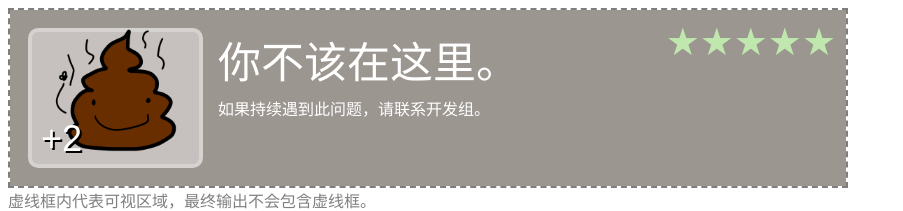
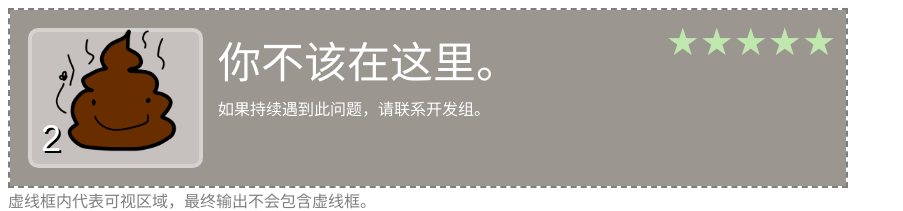
Before and after one commit to kagamibot-team/kagami-bot-frontend, a Vue app: page /catch in a window 1280 px wide. Shown: the top 211 px of the page, without its empty margins (0-903 px from the left). Built offline with nearby package versions, Linux system fonts and the light colour scheme; no server answers.

Commit message:
调整 CatchBox props

```diff
--- a/src/components/CatchBox.vue
+++ b/src/components/CatchBox.vue
@@ -3,10 +3,13 @@ import { computed, PropType } from 'vue';
 import DisplayBox from './DisplayBox.vue'
 
 const props = defineProps({
-  data: {
-    type: Object as PropType<GetAward>,
+  is_opacity: {
+    type: Boolean,
+    default: false,
+  },
+  info: {
+    type: Object as PropType<AwardInfo>,
     default: {
-      info: {
       "description": "如果持续遇到此问题，请联系开发组。",
       "display_name": "你不该在这里。",
       "color": "rgb(198, 193, 191)",
@@ -14,26 +17,27 @@ const props = defineProps({
       "level": { "display_name": "★★★★★", "color": "rgb(192, 232, 174)" }
     }
   },
+  notation: {
+    type: String,
+    default: "",
   },
-  is_opacity: {
+  is_new: {
     type: Boolean,
     default: false,
-  },
+  }
 })
 
 const color = computed(() => props.is_opacity ? '#9B969099' : '#9b9690');
-const count = computed(() => props.data.count && props.data.count >= 0 ? '+' + props.data.count : "");
 </script>
 
 <template>
   <div class="outbox">
-    <DisplayBox :image="data.info.image_url" :color="data.info.color" :notation_down="count || '+1'"
-      :new_overlay="data.is_new" />
+    <DisplayBox :image="info.image_url" :color="info.color" :notation_down="notation" :new_overlay="is_new" />
     <div class="textbox">
-      <div class="rightTitle">{{ props.data.info.display_name }}</div>
-      <div class="rightDescription">{{ props.data.info.description }}</div>
-      <div class="rightStar" :style="{ color: props.data.info.level.color }">
-        {{ props.data.info.level.display_name }}
+      <div class="rightTitle">{{ props.info.display_name }}</div>
+      <div class="rightDescription">{{ props.info.description }}</div>
+      <div class="rightStar" :style="{ color: props.info.level.color }">
+        {{ props.info.level.display_name }}
       </div>
     </div>
   </div>
--- a/src/views/DisplayView.vue
+++ b/src/views/DisplayView.vue
@@ -1,5 +1,5 @@
 <script setup lang="ts">
-import { ref } from 'vue'
+import { computed, ref } from 'vue'
 import { useRoute } from 'vue-router'
 import axios from 'axios'
 import CatchBox from '../components/CatchBox.vue'
@@ -20,6 +20,8 @@ const default_data: GetAward = {
 const data = ref<GetAward>(default_data)
 const route = useRoute()
 
+const notation = computed(() => data.value.count >= 0 ? String(data.value.count) : "");
+
 axios
   .get(`../data/${route.query.uuid}/`)
   .then((response) => {
@@ -35,5 +37,5 @@ axios
 </script>
 
 <template>
-  <CatchBox :data="data" />
+  <CatchBox :info="data.info" :is_new="data.is_new" :notation="notation" />
 </template>
--- a/src/views/RecipeView.vue
+++ b/src/views/RecipeView.vue
@@ -1,13 +1,16 @@
 <script setup lang="ts">
-import { ref } from 'vue'
+import { computed, ref } from 'vue'
 import CatchBox from '../components/CatchBox.vue'
 import DisplayBox from '../components/DisplayBox.vue'
 import RecipeBackground from '../components/RecipeBackground.vue'
 import axios from 'axios'
 import { useRoute } from 'vue-router'
 import defaultData from '../pre_data/recipe.json'
-const data = ref<MergeData>()
+
+const data = ref<MergeData>(defaultData)
 const route = useRoute()
+
+const notation = computed(() => "+" + data.value.output.count);
 
 axios
   .get(`../data/${route.query.uuid}/`)
@@ -36,7 +39,7 @@ axios
           <img class="ymh-textbox" src="../assets/image/mokie/榆木华对话框.png" />
         </div>
         <div class="merge-title">合成结果：{{ data.meta.status }}</div>
-        <CatchBox :data="data.output" :is_opacity="true" />
+        <CatchBox :info="data.output.info" :is_new="data.output.is_new" :notation="notation" :is_opacity="true" />
         <svg class="merge-side-title">
           <text x="0" y="0" alignment-baseline="text-before-edge" text-anchor="start">
             本次合成花费了你 {{ data.meta.cost_chip }} 薯片，你还有 {{ data.meta.own_chip }} 薯片。
--- a/src/views/ZhuaView.vue
+++ b/src/views/ZhuaView.vue
@@ -33,7 +33,8 @@ axios.get(`../data/${route.query.uuid}/`).then((response) => {
         data.meta.remain_time
       }}/{{ data.meta.max_time }}，距下次次数恢复还要{{ data.meta.need_time }}。
     </div>
-    <CatchBox v-for="(item, index) in data.catchs" :data="item" :key="index" style="margin-top: 25px" />
+    <CatchBox v-for="(item, index) in data.catchs" :info="item.info" :notation="`+${item.count}`" :is_new="item.is_new"
+      :key="index" style="margin-top: 25px" />
   </div>
 </template>
 
```
Lines whose indentation alone changed are shown as unchanged.
